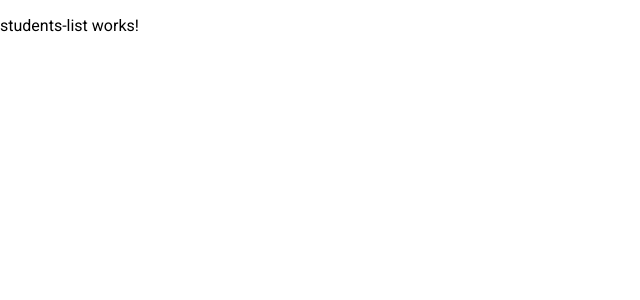
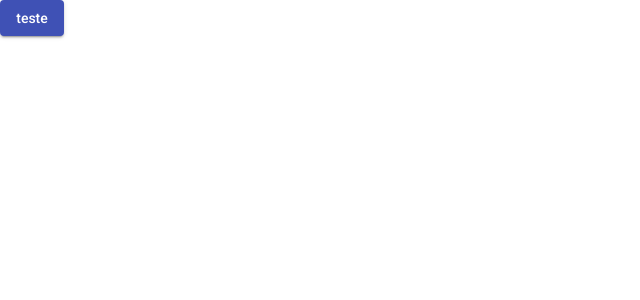
Before and after one commit to AGES-PUCRS/constr-sw-2020-2-grupo7, an Angular app in the folder frontend/: page / in a window 1280 px wide. Shown: the top 300 px of the page, without its empty margins (0-640 px from the left). Built offline with nearby package versions, Linux system fonts and the light colour scheme.

Commit message:
Material design fixed

```diff
--- a/frontend/package.json
+++ b/frontend/package.json
@@ -7,7 +7,8 @@
     "build": "ng build",
     "test": "ng test",
     "lint": "ng lint",
-    "e2e": "ng e2e"
+    "e2e": "ng e2e",
+    "postinstall": "ngcc"
   },
   "private": true,
   "dependencies": {
--- a/frontend/src/app/students-list/students-list.component.html
+++ b/frontend/src/app/students-list/students-list.component.html
@@ -1 +1 @@
-<p>students-list works!</p>
+<button mat-raised-button color="primary">teste</button>
```
Also changed, not shown: frontend/src/app/app.module.ts (+5 -2 lines).
